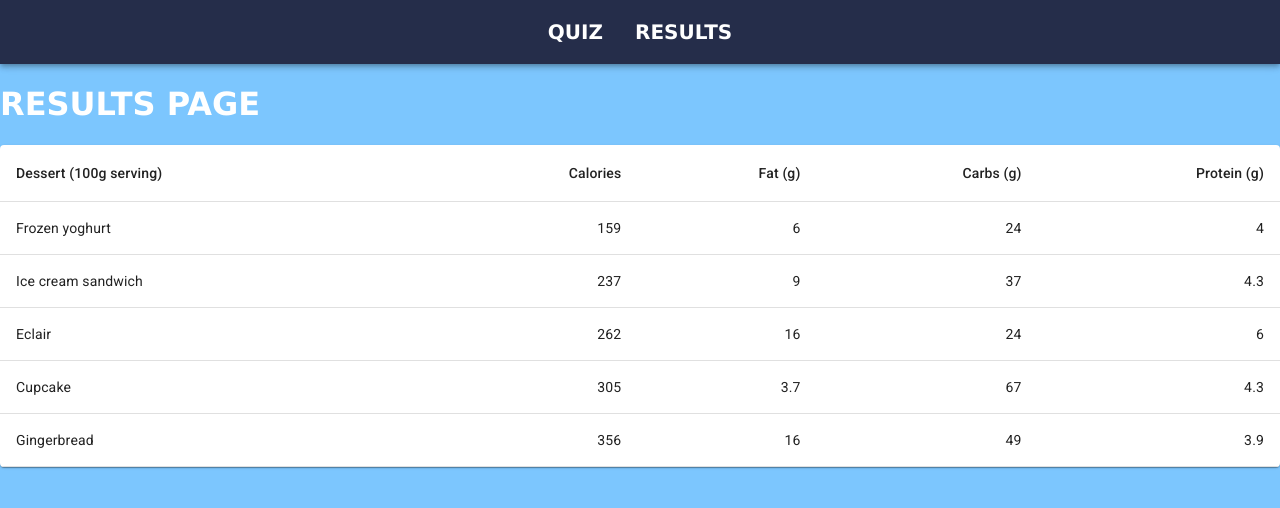
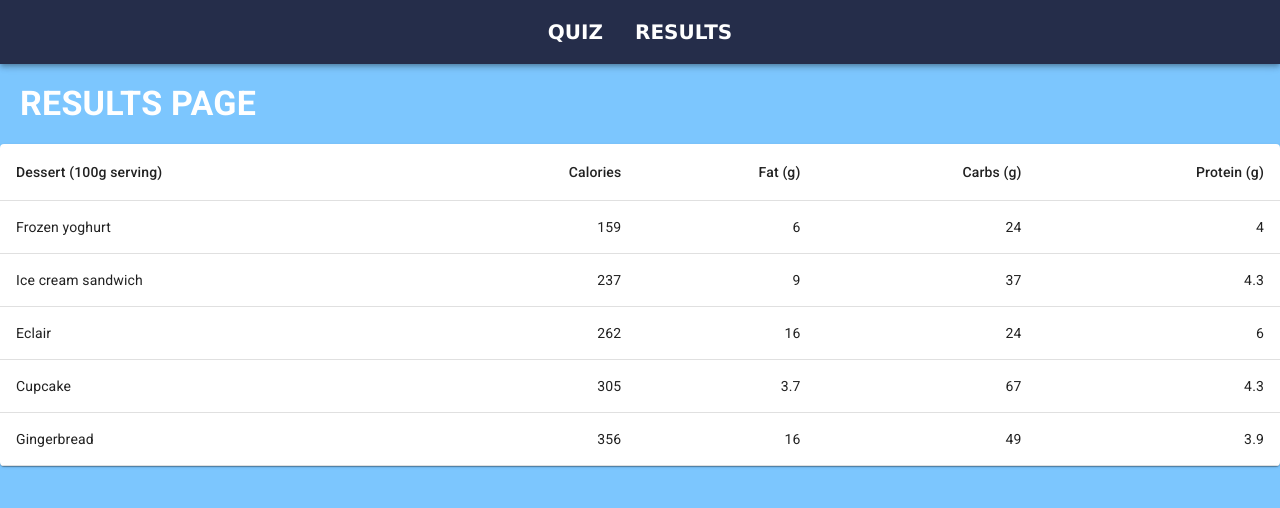
Before and after one commit to IlyaKrapivnoy/react_quiz_selftest, a React (Create React App) app: page /results in a window 1280 px wide. Shown: the top 508 px of the page. Built offline with nearby package versions, Linux system fonts and the light colour scheme.

Commit message:
change result page title

```diff
--- a/src/components/Results.jsx
+++ b/src/components/Results.jsx
@@ -1,12 +1,28 @@
 import React from 'react';
 import Header from './Header';
 import ResultsTable from './ResultsTable';
+import Typography from '@material-ui/core/Typography';
+import { makeStyles } from '@material-ui/core/styles';
+
+const useStyles = makeStyles((theme) => ({
+    title: {
+        fontWeight: 'bold',
+        height: 80,
+        display: 'flex',
+        alignItems: 'center',
+        padding: '0 20px',
+    },
+}));
 
 const Test1 = () => {
+    const classes = useStyles();
+
     return (
         <>
             <Header />
-            <h1>RESULTS PAGE</h1>
+            <Typography variant='h4' className={classes.title}>
+                RESULTS PAGE
+            </Typography>
             <ResultsTable />
         </>
     );
```
